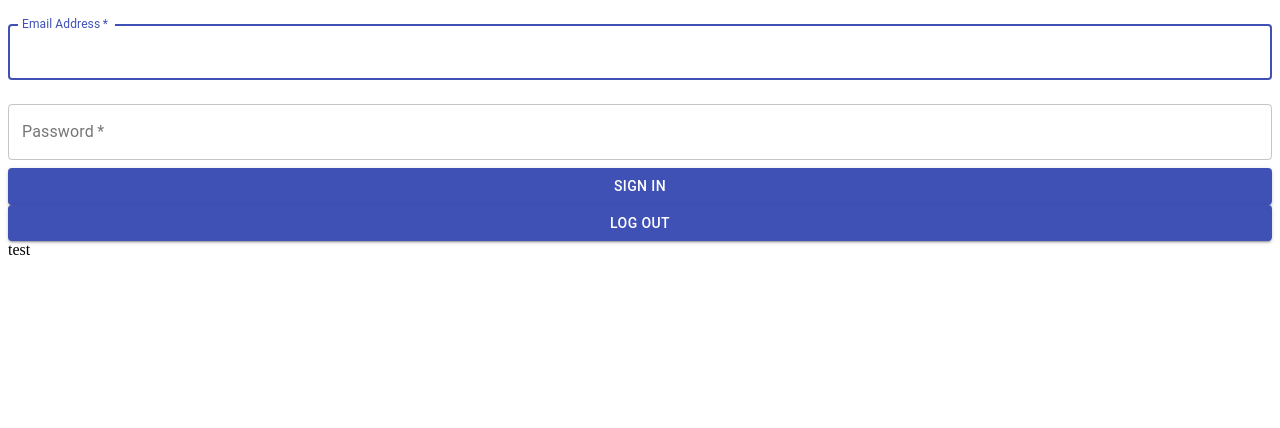
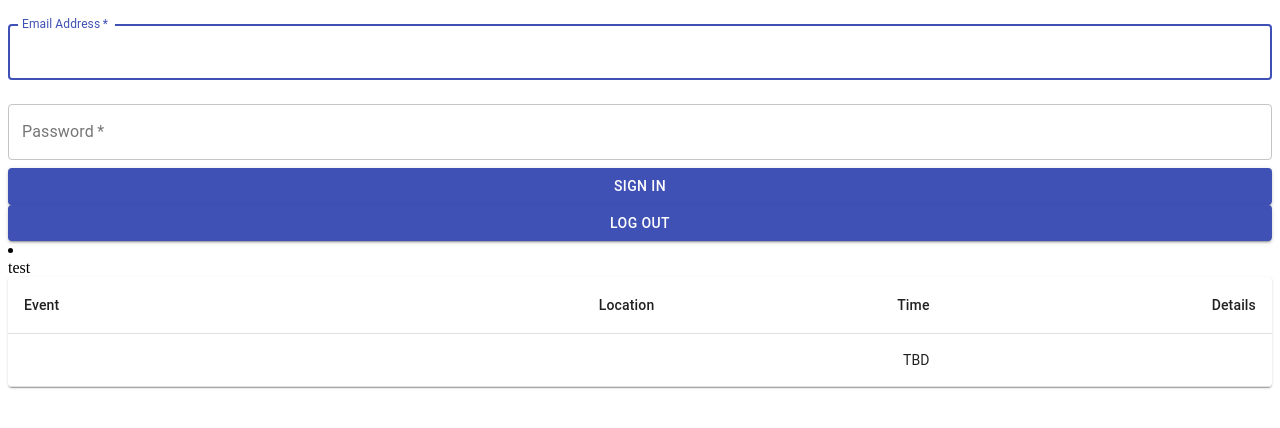
Before and after one commit to cwcraw/eventsv2-fe, a React (Create React App) app: page / in a window 1280 px wide. Shown: the top 428 px of the page. Built offline with nearby package versions, Linux system fonts and the light colour scheme.

Commit message:
Displaying Events

```diff
--- a/src/App.js
+++ b/src/App.js
@@ -38,6 +38,10 @@ export default function App() {
     email: "",
   });
 
+  const [eventList, updateEventList] = useState({
+    eventList: []
+  });
+
   // function loadAccountPage(event) {
   //   updateRender({ render: true });
   // }
@@ -52,9 +56,10 @@ export default function App() {
   }
 
   function handleChangeHome(event) {
-    console.log("updating home", event, homeState);
     updateHome(event);
-    console.log("updated home", homeState);
+  }
+  function handleChangeEvents(event) {
+    updateEventList(event);
   }
 
   function componentWillMountHome() {
@@ -79,7 +84,32 @@ export default function App() {
         //   history.push("/login");
         // }
         console.log(error);
-        this.setState({ errorMsg: "Error in retrieving the data" });
+        // this.setState({ errorMsg: "Error in retrieving the data" });
+      });
+  }
+
+  function componentWillMountEvents() {
+    // authMiddleWare(history);
+    authMiddleWare();
+    const authToken = localStorage.getItem("AuthToken");
+    axios.defaults.headers.common = { Authorization: `${authToken}` };
+    axios
+      .get("/events")
+      .then((response) => {
+        console.log(response.data);
+        handleChangeEvents({
+          events: response.data
+        });
+      })
+      .then(() => {
+        console.log("homestate2", homeState);
+      })
+      .catch((error) => {
+        // if (error.response.status === 403) {
+        //   history.push("/login");
+        // }
+        console.log(error);
+        // this.setState({ errorMsg: "Error in retrieving the data" });
       });
   }
 
@@ -121,6 +151,7 @@ export default function App() {
         // console.log(homeState)
         // history.push("/");
         componentWillMountHome();
+        componentWillMountEvents()
       })
       .catch((error) => {});
   }
@@ -162,7 +193,7 @@ export default function App() {
                 loadEventPage={loadEventPage}
                 logoutHandler={logoutHandler}
               /> */}
-      <Events homeProp={homeState} />
+      <Events homeProp={homeState} eventsProp = {eventList}/>
     </div>
   );
   // return (
--- a/src/pages/events.js
+++ b/src/pages/events.js
@@ -1,10 +1,56 @@
 import React from "react";
+import { makeStyles } from '@material-ui/core/styles';
+import Table from '@material-ui/core/Table';
+import TableBody from '@material-ui/core/TableBody';
+import TableCell from '@material-ui/core/TableCell';
+import TableContainer from '@material-ui/core/TableContainer';
+import TableHead from '@material-ui/core/TableHead';
+import TableRow from '@material-ui/core/TableRow';
+import Paper from '@material-ui/core/Paper';
+
+const useStyles = makeStyles({
+  table: {
+    minWidth: 650,
+  },
+});
+
 
 export default function Login(props) {
-    console.log(props)
+  const classes = useStyles();
+  console.log(props)
+  console.log(props.eventsProp.events)
+  let eventArray = props.eventsProp.events || [{event:''}]
+  console.log(eventArray[0])
   return <div>
       {props.homeProp.email}
       {props.homeProp.username}
+
+      {eventArray.map(el => <li>{el.event}</li>)}
       test
+
+      <TableContainer component={Paper}>
+      <Table className={classes.table} aria-label="simple table">
+        <TableHead>
+          <TableRow>
+            <TableCell>Event</TableCell>
+            <TableCell align="right">Location</TableCell>
+            <TableCell align="right">Time</TableCell>
+            <TableCell align="right">Details</TableCell>
+          </TableRow>
+        </TableHead>
+        <TableBody>
+          {eventArray.map((row) => (
+            <TableRow key={row.name}>
+              <TableCell component="th" scope="row">
+                {row.event}
+              </TableCell>
+              <TableCell align="right">{row.location}</TableCell>
+              <TableCell align="right">TBD</TableCell>
+              <TableCell align="right">{row.note}</TableCell>
+            </TableRow>
+          ))}
+        </TableBody>
+      </Table>
+    </TableContainer>
       </div>;
 }
```
